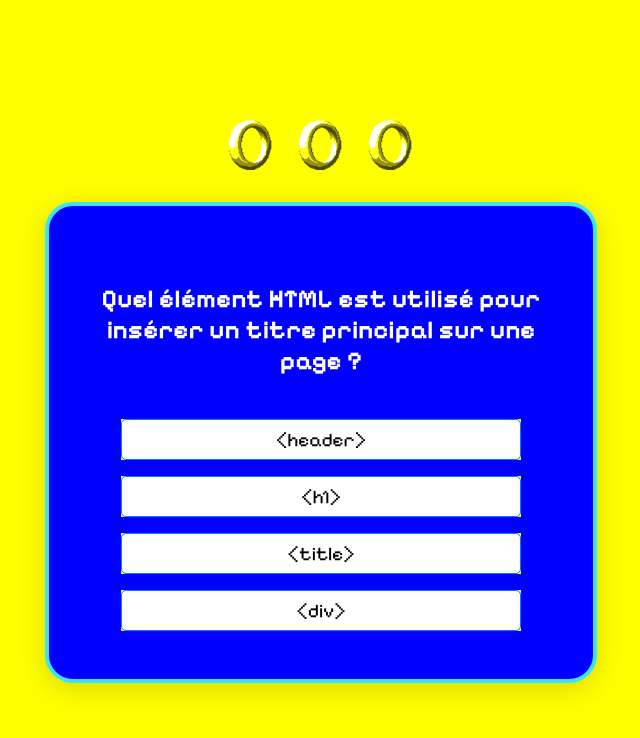
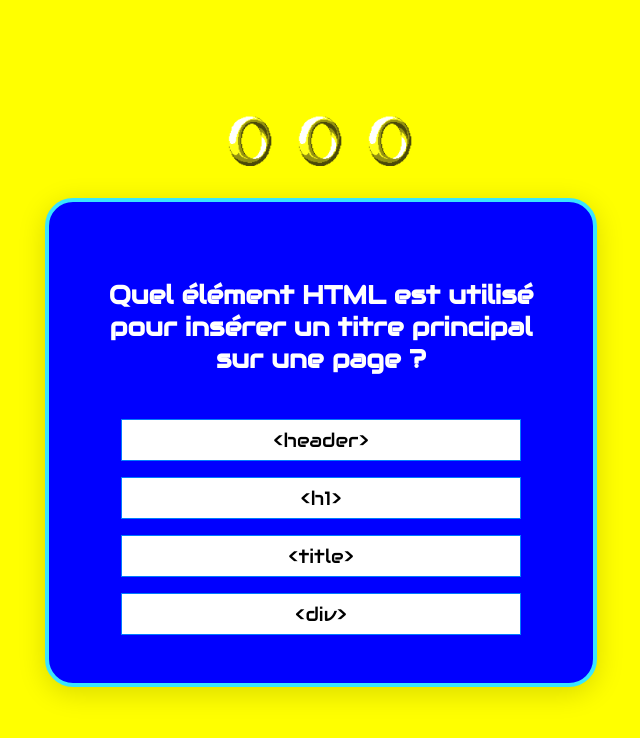
Before and after one commit to ChrisG-WCS/ProtoJam, a React (Vite) app: page /quiz/1 in a window 1280 px wide. Shown: the top 738 px of the page, without its empty margins (319-959 px from the left). Built offline with nearby package versions, Linux system fonts and the light colour scheme.

Commit message:
add new font

```diff
--- a/index.html
+++ b/index.html
@@ -5,7 +5,7 @@
     <link rel="preconnect" href="https://fonts.googleapis.com" />
     <link rel="preconnect" href="https://fonts.gstatic.com" crossorigin />
     <link
-      href="https://fonts.googleapis.com/css2?family=Pixelify+Sans:wght@400..700&display=swap"
+      href="https://fonts.googleapis.com/css2?family=Audiowide&family=IBM+Plex+Mono:ital,wght@0,100;0,200;0,300;0,400;0,500;0,600;0,700;1,100;1,200;1,300;1,400;1,500;1,600;1,700&family=VT323&display=swap"
       rel="stylesheet"
     />
     <meta name="viewport" content="width=device-width, initial-scale=1.0" />
--- a/src/components/Card.tsx
+++ b/src/components/Card.tsx
@@ -2,7 +2,7 @@
 import { useNavigate, useParams } from "react-router-dom";
 import { useLives } from "../context/LivesContext";
 import loseLifeSound from "../assets/sounds/LoseLifeSound.mp3";
-import style from "./Card.module.css"
+import style from "./Card.module.css";
 
 type Question = {
   id: number;
@@ -66,7 +66,10 @@
   return (
     <div className={style.cardContainer}>
       <h2 className={style.quizQuestion}>{question.text}</h2>
-      <ul style={{ listStyle: "none", padding: 0 }} className={style.optionsList} >
+      <ul
+        style={{ listStyle: "none", padding: 0 }}
+        className={style.optionsList}
+      >
         {question.options.map((option, index) => {
           const isSelected = selectedOption === option;
           const correctOption = option === question.answer;
@@ -75,11 +78,10 @@
             <li key={index} style={{ margin: "0.5rem 0" }}>
               <button
                 style={{
-                  width:"25rem",
+                  width: "25rem",
                   fontSize: "1.2rem",
                   padding: "0.5rem 1rem",
                   border: "1px solid #007bff",
-                  borderRadius: "5px",
                   backgroundColor: isSelected
                     ? correctOption
                       ? "#78f3a5"
--- a/src/page/Accueil.module.css
+++ b/src/page/Accueil.module.css
@@ -1,6 +1,6 @@
 * {
   background-color: yellow;
-  font-family: "pixelify Sans", sans-serif;
+  font-family: "Audiowide", sans-serif;
   text-decoration: none;
 }
 body {
```
